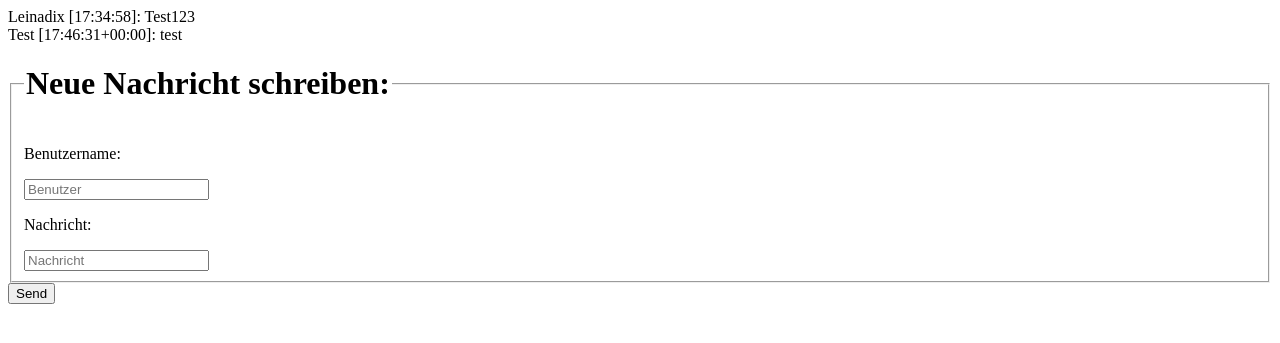
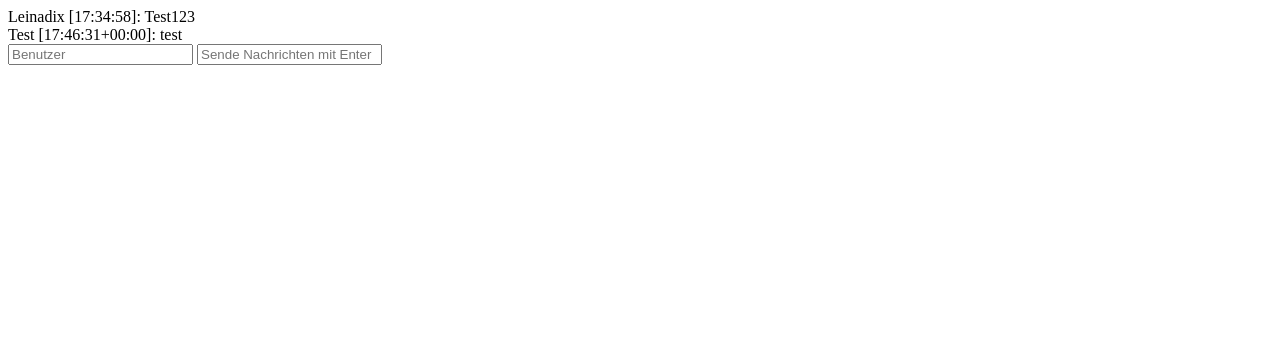
Before and after one commit to kompetenterkeks01/SimpleChat, a Django app: page / in a window 1280 px wide. Shown: the top 343 px of the page. Run offline with Django 4.2, Linux system fonts and the light colour scheme; data comes from the database, SQL or seed files in the repository.

Commit message:
Updated css

```diff
--- a/chat/templates/index.html
+++ b/chat/templates/index.html
@@ -22,15 +22,11 @@
     <div class="controlls">
       <form action="/send" method="post">
         {% csrf_token %}
-        <fieldset>
-            <legend><h1>Neue Nachricht schreiben:</h1></legend>
-            <p>Benutzername:</p>
-            <input type="text" name="name" id="usernamefield" placeholder="Benutzer">
-            <p>Nachricht:</p>
-            <input type="text" name="msg" id="msgfield" placeholder="Nachricht">
-        </fieldset>
-        <input type="submit" value="Send">
-        </form>
+        <div class="textbox">
+          <input class="username input" type="text" name="name" placeholder="Benutzer">
+          <input class="char_field input" type="text" name="msg" placeholder="Sende Nachrichten mit Enter">
+        </div>
+      </form>
     </div>
   </body>
 </html>
```
Also changed, not shown: chat/templates/css/index.css (+14 -2 lines).
